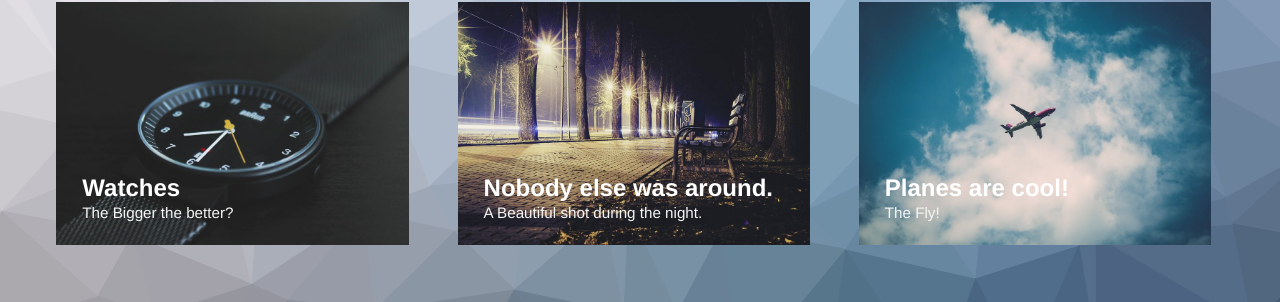
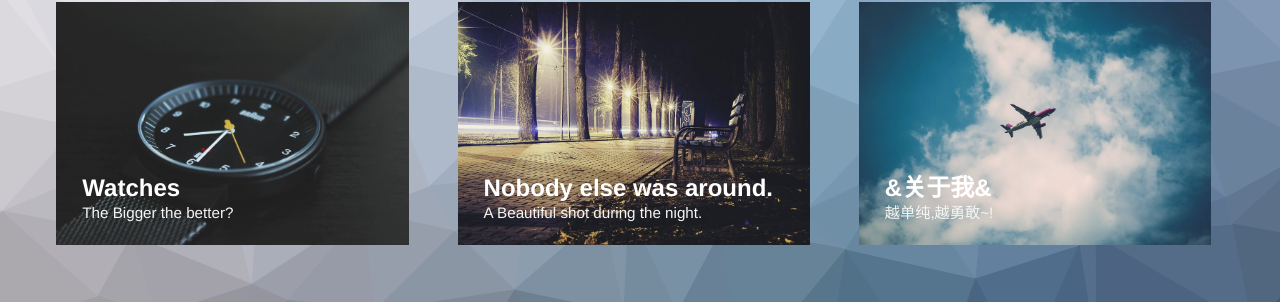
Before and after one commit to skyzhen/skyzhen.github.io, a Jekyll site: the page built from index.html, in a window 1280 px wide. Shown: the part 598-900 px from the top of the page. Built offline with Jekyll 4.4.1, drawn with Linux system fonts in a browser that asks for light colours.

Commit message:
Update 2015-04-20-planes.markdown

```diff
--- a/_posts/2015-04-20-planes.markdown
+++ b/_posts/2015-04-20-planes.markdown
@@ -1,6 +1,6 @@
 ---
-title:  "Planes are cool!"
-subtitle: "The Fly!"
+title:  "&关于我&"
+subtitle: "越单纯,越勇敢~!"
 author: "Wferr"
 avatar: "img/authors/wferr.png"
 image: "img/a.jpg"
```
